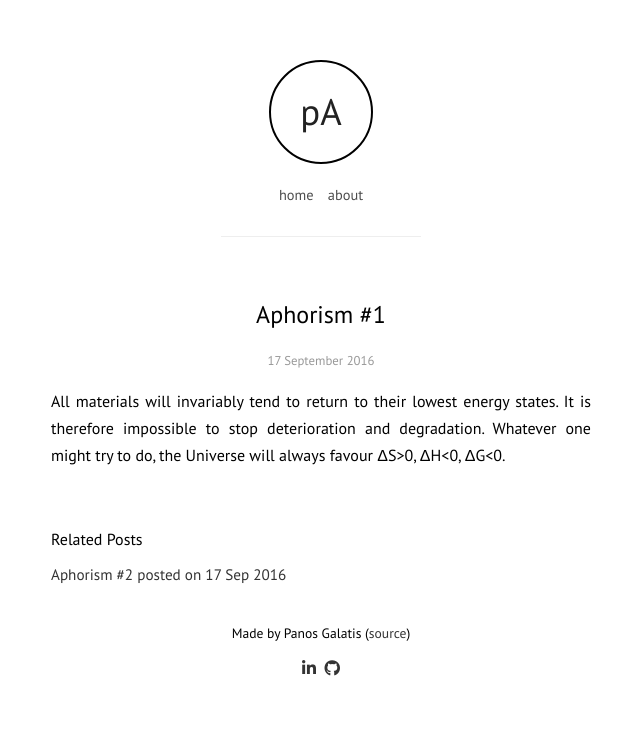
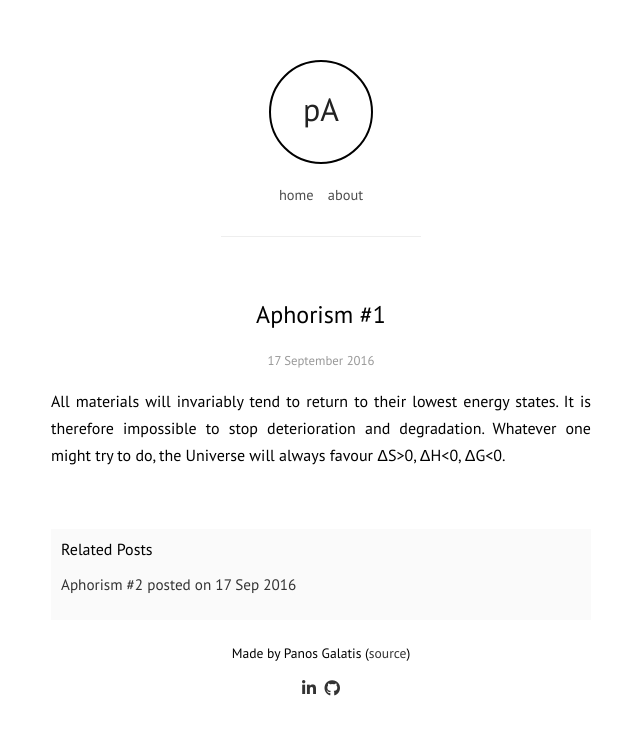
Before and after one commit to pgalatis/pgalatis.github.io, a Jekyll site: the page built from _posts/2016-09-17-Aphorism#1.markdown, in a window 1280 px wide. Shown: the top 735 px of the page, without its empty margins (319-959 px from the left). Built offline with Jekyll 4.4.1, drawn with Linux system fonts in a browser that asks for light colours; nearby versions of some CDN libraries.

Commit message:
Update style.css

```diff
--- a/css/style.css
+++ b/css/style.css
@@ -35,7 +35,7 @@ header[role="banner"] {
 
 h1.title {
     font-weight: 400;
-    font-size: 2.3rem;
+    font-size: 2rem;
     letter-spacing: .1px;
     text-align: center;
     margin: 26px 0 0 0;
@@ -104,6 +104,8 @@ aside.related {
   text-align: left;
   font-size: 1rem;
   margin-top: 50px;
+  background-color: rgba(236, 236, 236, 0.28);
+  padding: 10px;
 }
 
 aside.related h2 {
```
